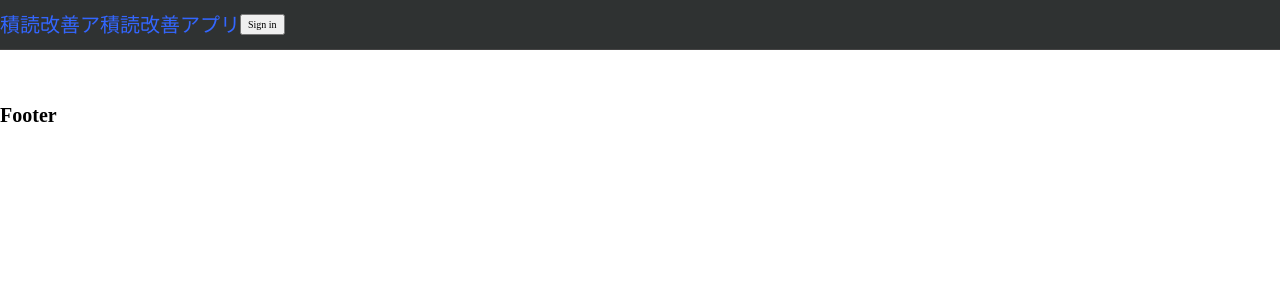
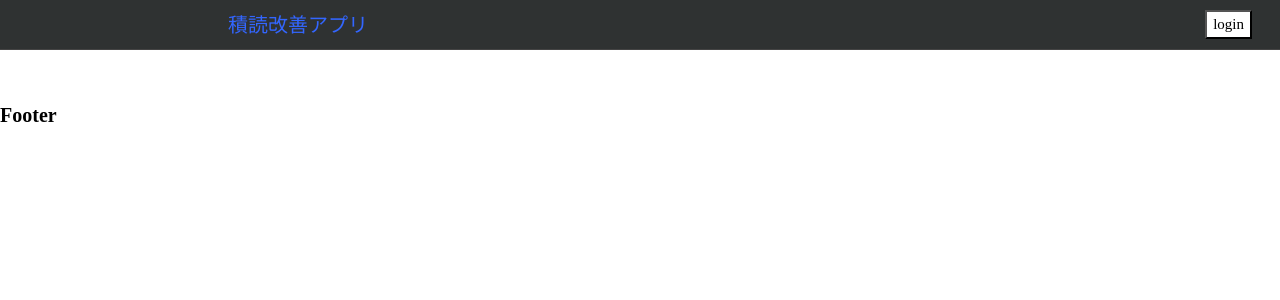
Before and after one commit to kento-yoshidu/ga_test, a Next.js app: page /components/Header in a window 1280 px wide. Shown: the top 300 px of the page. Built offline with nearby package versions, Linux system fonts and the light colour scheme; no server answers.

Commit message:
✨ Update

```diff
--- a/src/pages/components/Header.tsx
+++ b/src/pages/components/Header.tsx
@@ -28,7 +28,7 @@ const Header = () => {
             className={Styles.signInButton}
             onClick={() => signIn()}
           >
-            Sign in
+            login
           </button>
         </>
       )}
--- /dev/null
+++ b/src/pages/components/signInButton.tsx
@@ -0,0 +1,5 @@
+const SignInButton = () => (
+  <button></button>
+)
+
+export default SignInButton
--- a/src/styles/header.module.scss
+++ b/src/styles/header.module.scss
@@ -3,7 +3,9 @@
   top: 0;
   width: 100%;
   height: 50px;
+  padding: 0 10%;;
   display: flex;
+  justify-content: space-between;
   align-items: center;
   border-bottom: 1px solid #444;
   background-color: rgb(47, 50, 50);
@@ -16,3 +18,8 @@
     text-decoration: none;
   }
 }
+
+.signInButton {
+  background-color: #fff;
+  font-size: 1.5rem;
+}
```
